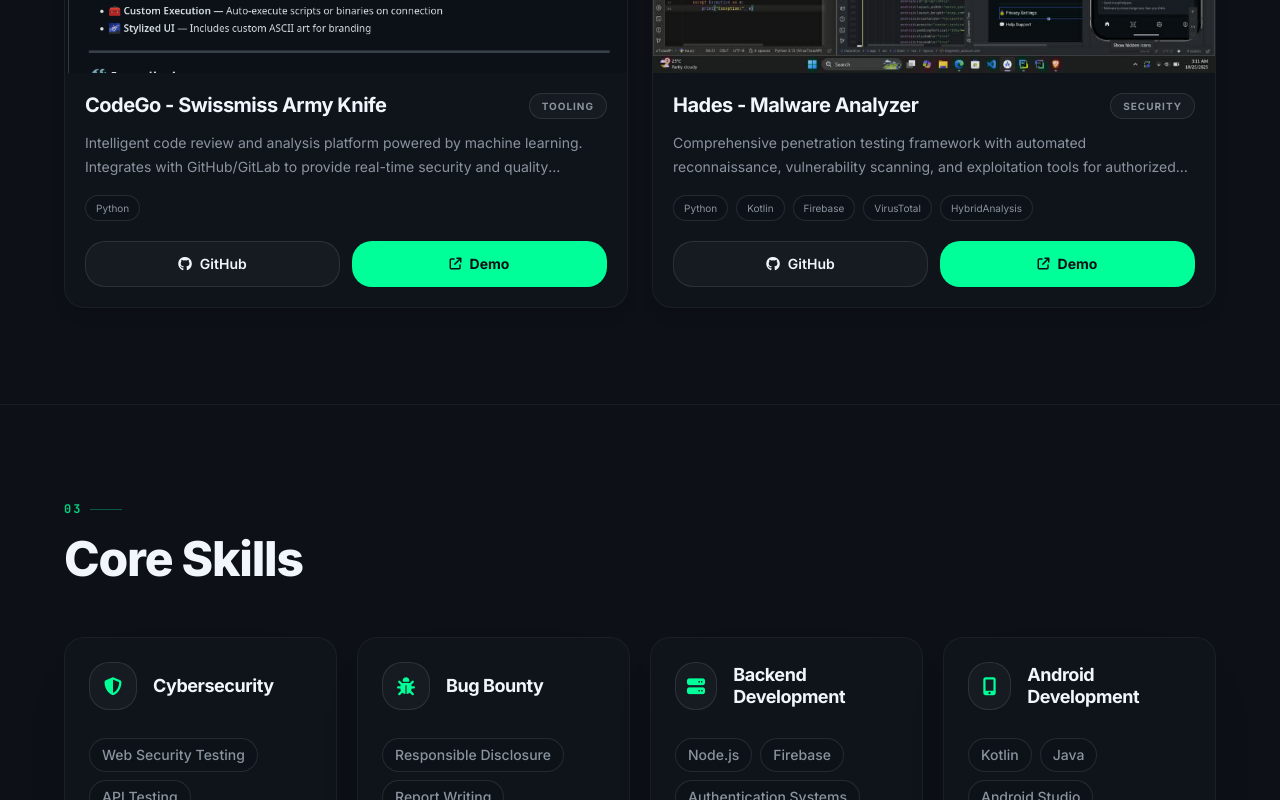
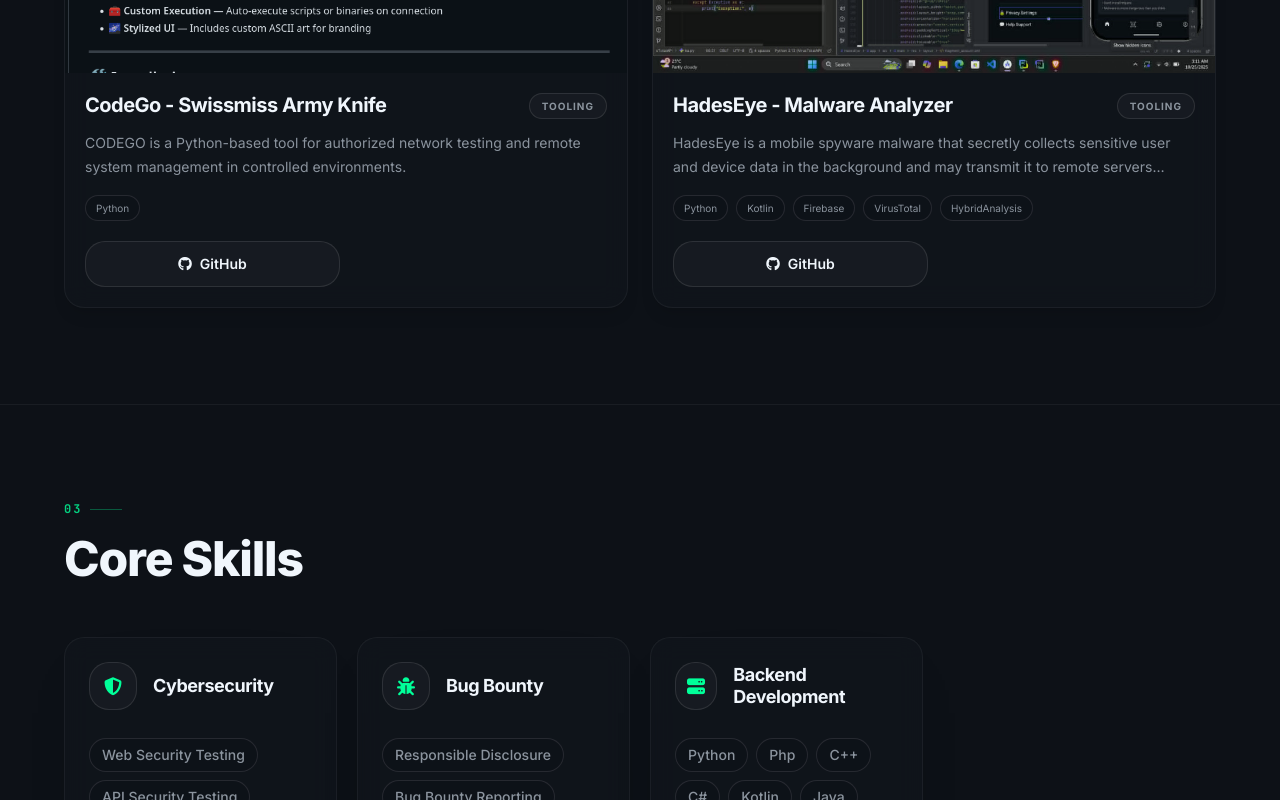
Before and after one commit to LaVenganzaDelLadron/portfolio, an Angular app: page / in a window 1280 px wide. Shown: the part 2820-3620 px from the top of the page. Built offline with nearby package versions, Linux system fonts and the light colour scheme.

Commit message:
im done in projects

```diff
--- a/src/app/data/projects.ts
+++ b/src/app/data/projects.ts
@@ -4,21 +4,21 @@
   {
     id: 1,
     title: 'CodeGo - Swissmiss Army Knife',
-    description: 'Intelligent code review and analysis platform powered by machine learning. Integrates with GitHub/GitLab to provide real-time security and quality insights.',
+    description: 'CODEGO is a Python-based tool for authorized network testing and remote system management in controlled environments.',
     image: 'assets/images/project/codego.png',
     technologies: ['Python',],
-    githubUrl: 'https://github.com/argus/codego',
-    liveUrl: 'https://codego.io',
+    githubUrl: 'https://github.com/LaVenganzaDelLadron/reverseShell',
+    liveUrl: '',
     category: 'Tooling'
   },
   {
     id: 2,
-    title: 'Hades - Malware Analyzer',
-    description: 'Comprehensive penetration testing framework with automated reconnaissance, vulnerability scanning, and exploitation tools for authorized security assessments.',
+    title: 'HadesEye - Malware Analyzer',
+    description: 'HadesEye is a mobile spyware malware that secretly collects sensitive user and device data in the background and may transmit it to remote servers without the user’s consent.',
     image: 'assets/images/project/hades.jpeg',
     technologies: ['Python', 'Kotlin', 'Firebase', 'VirusTotal', 'HybridAnalysis', 'URLScan'],
-    githubUrl: 'https://github.com/argus/hades',
+    githubUrl: 'https://github.com/LaVenganzaDelLadron/HadesEye',
     liveUrl: 'https://hades.security',
-    category: 'security'
+    category: 'Tooling'
   }
 ];
--- a/src/app/pages/home/projects/projects.component.html
+++ b/src/app/pages/home/projects/projects.component.html
@@ -67,18 +67,6 @@
               <i class="fab fa-github"></i>
               GitHub
             </a>
-
-            <!-- Demo -->
-            <a
-              [href]="project.liveUrl"
-              target="_blank"
-              rel="noopener"
-              class="inline-flex items-center justify-center gap-2 rounded-[20px] bg-primary px-4 py-3 text-sm font-bold text-background transition duration-300 hover:bg-[#21ffad]"
-            >
-              <i class="fas fa-arrow-up-right-from-square text-xs"></i>
-              Demo
-            </a>
-
           </div>
 
         </div>
--- a/src/app/pages/home/skills/skills.component.ts
+++ b/src/app/pages/home/skills/skills.component.ts
@@ -17,22 +17,17 @@
     {
       title: 'Cybersecurity',
       icon: 'fas fa-shield-alt',
-      skills: ['Web Security Testing', 'API Testing', 'Access Control', 'Reconnaissance', 'Vulnerability Research']
+      skills: ['Web Security Testing', 'API Security Testing', 'Access Control Testing', 'Reconnaissance', 'Vulnerability Researcher', 'Bug Bounty Hunter', 'Responsible Disclosure']
     },
     {
       title: 'Bug Bounty',
       icon: 'fas fa-bug',
-      skills: ['Responsible Disclosure', 'Report Writing', 'Authentication Testing', 'Business Logic', 'OWASP Top 10']
+      skills: ['Responsible Disclosure', 'Bug Bounty Reporting', 'Authentication Testing', 'Business Logic', 'Vulnerability Research', 'Recon & Endpoint Discovery', 'Authentication & Session Testing', 'Access Control Exploitation']
     },
     {
       title: 'Backend Development',
       icon: 'fas fa-server',
-      skills: ['Node.js', 'Firebase', 'Authentication Systems', 'Client-Server Architecture', 'Secure APIs']
-    },
-    {
-      title: 'Android Development',
-      icon: 'fas fa-mobile-alt',
-      skills: ['Kotlin', 'Java', 'Android Studio', 'Firebase Auth', 'MVC Architecture']
+      skills: ['Python', 'Php', 'C++', 'C#', 'Kotlin', 'Java', 'Laravel', 'Django', 'MySQL', 'PostgreSQL', 'MVC Architecture', 'RESTful API Development' , 'Android Development']
     }
   ];
 
```
